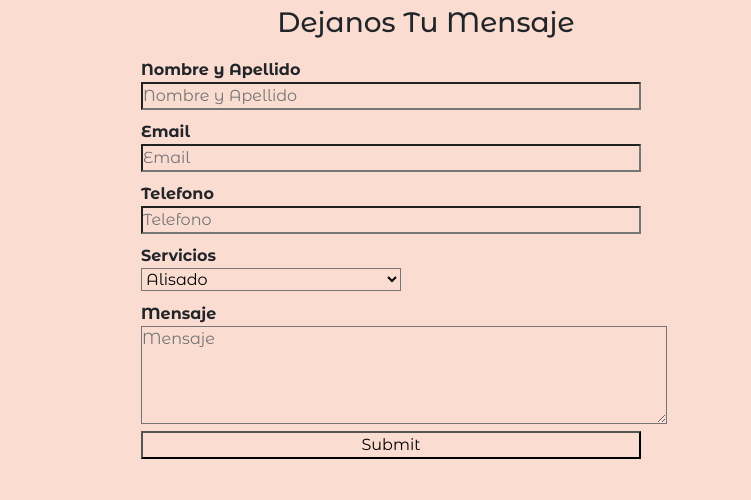
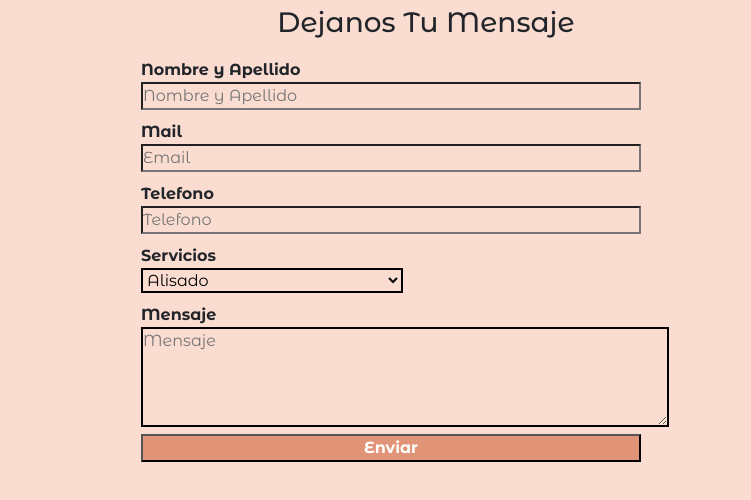
Before and after one commit to KaiserSZ/finalschultz, a plain HTML site: page pages/contacto.html in a window 1280 px wide. Shown: the part 172-672 px from the top of the page, 529-1280 px from the left. Drawn offline with nearby package versions, Linux system fonts and the light colour scheme.

Commit message:
primeros cambios

```diff
--- a/css/style.css
+++ b/css/style.css
@@ -223,6 +223,18 @@ header {
     margin: 10px;
     gap: 20px;
 }
+#servicios{
+    border: solid 2px;
+}
+#mensaje{
+    border: solid 2px;
+}
+#enviar {
+    font-weight: bold;
+    width: 500px;
+    background-color: #E19477;
+    color: white;
+    }
 .datos {
     list-style-type: none;
 }
--- a/pages/contacto.html
+++ b/pages/contacto.html
@@ -71,14 +71,14 @@
   <label for="Nombre">Nombre y Apellido</label><br>
   <input type="text" id="Nombre" placeholder="Nombre y Apellido" required><br>
 
-  <label for="Email">Email</label><br>
+  <label for="Email">Mail</label><br>
   <input type="email" id="Email" placeholder="Email" required><br>
 
   <label for="Telefono">Telefono</label><br>
   <input type="number" id="Telefono"   placeholder="Telefono" required><br>
 
   <label for="Servicios">Servicios</label><br>
-  <select name="" id="">
+  <select name="" id="servicios">
   <option value="">Alisado</option>
   <option value="">Cejas</option>
   <option value="">Depilacion Definitiva</option>
@@ -89,9 +89,9 @@
   <option value="">Uñas</option>
   </select><br>
   <label for="Mensaje">Mensaje</label><br>
-  <textarea name="" id="Mensaje" placeholder="Mensaje" rows="4" cols="50"></textarea>
+  <textarea name="" id="mensaje" placeholder="Mensaje" rows="4" cols="50"></textarea>
   <br>
-  <input type="submit">
+  <button id="enviar">Enviar</button>
 </form>
 </div>
 </section>
```
